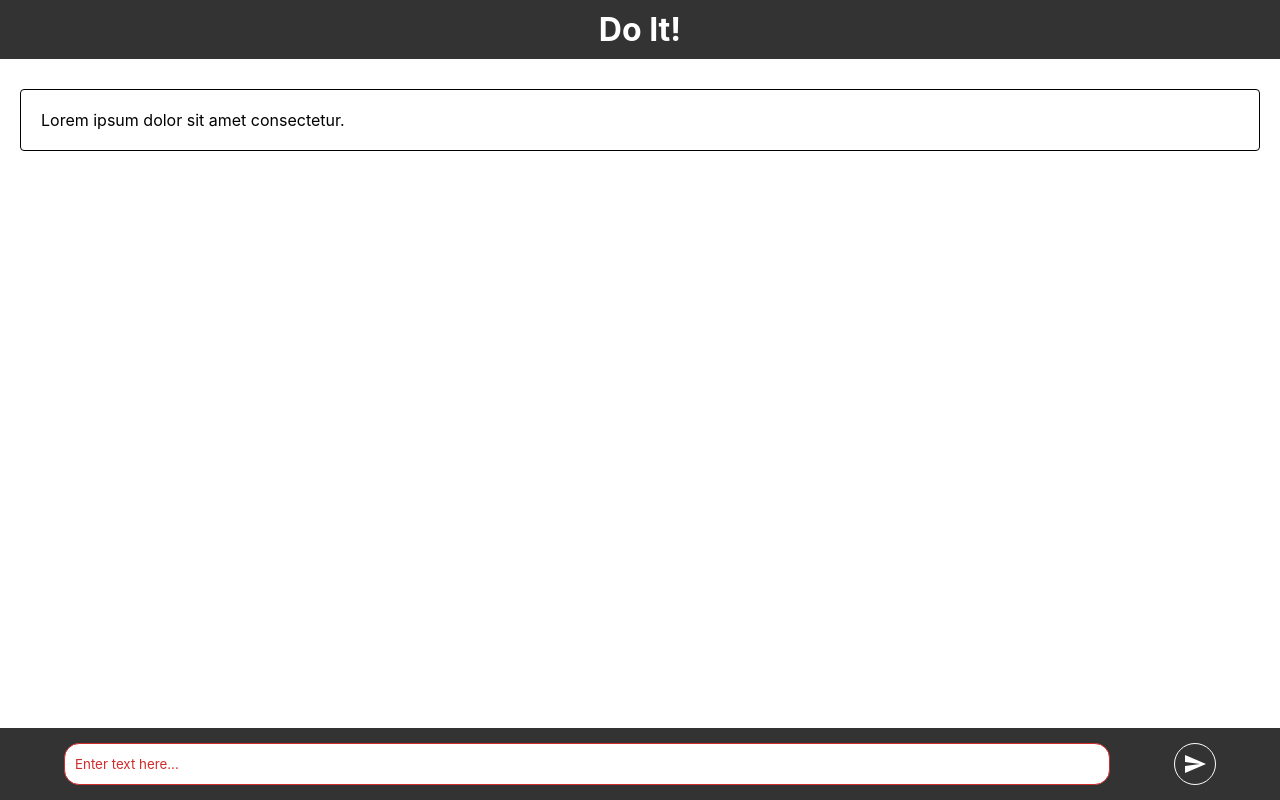
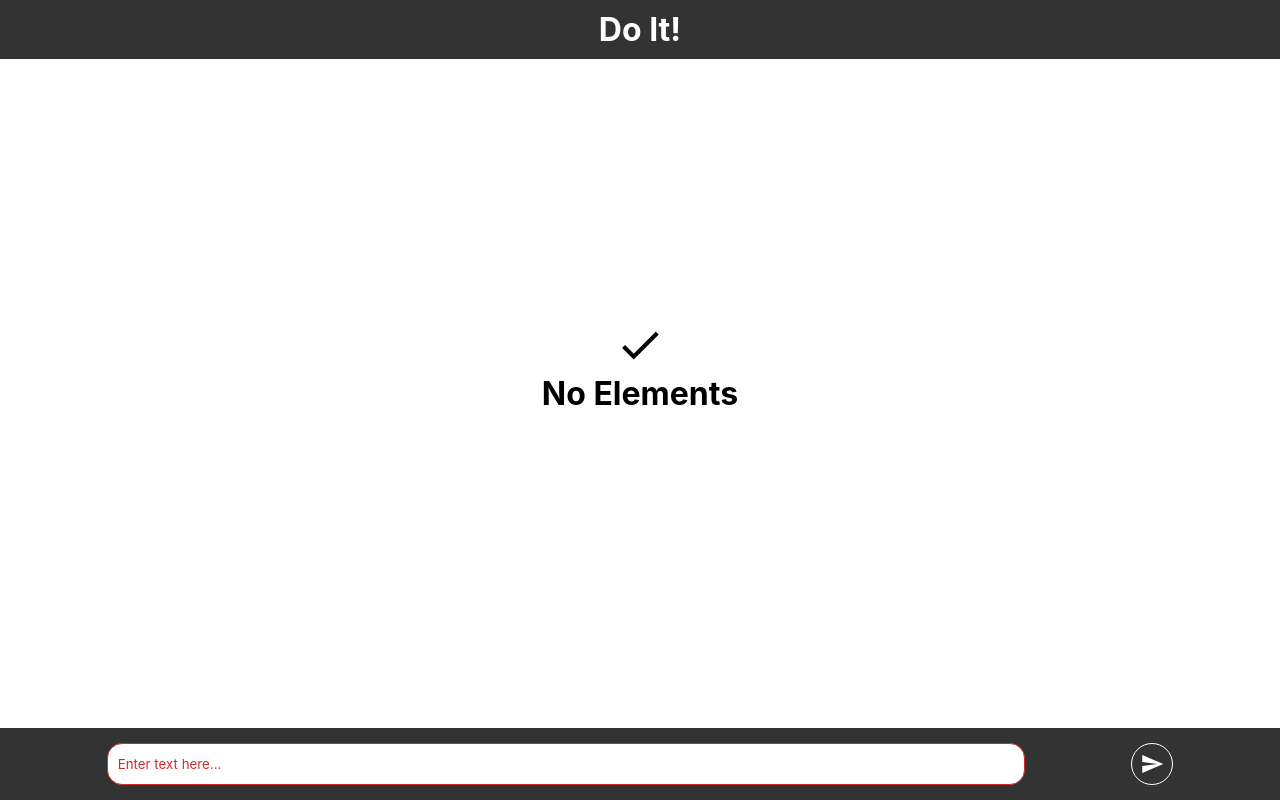
Before and after one commit to piedg/to-do-list-webapp, a plain HTML site: page index.html in a window 1280 px wide. Both pictures are taken after a click on the element "send". Drawn offline with Linux system fonts and the light colour scheme.

Commit message:
javascripts added

```diff
--- a/index.html
+++ b/index.html
@@ -17,20 +17,22 @@
     </div>
 
     <div class="main--container">
+        <div id="task__list-empty">
+            <span class="material-icons">
+                check
+            </span>
+            <h1>No Elements</h1>
+        </div>
         <ul id="task__container">
-            <li id="task">
-                <div class="task--content">
-                    <p class="task--body" id="task__content">Lorem ipsum dolor sit amet consectetur.</p>
-                </div>
-            </li>
         </ul>
-
         <div class="task--create-container">
-            <input class="task--input" id="new__task-input" type="text" placeholder="Enter text here..."></input><span id="new__task-button" class="material-icons task--send">
+            <input class="task--input" id="new__task-input" type="text" placeholder="Enter text here..."></input><span
+                id="new__task-button" class="material-icons icon--task-send">
                 send
             </span>
         </div>
     </div>
+
     <script src="js/script.js"></script>
 
 </body>
--- a/js/script.js
+++ b/js/script.js
@@ -1,25 +1,60 @@
 var newTaskInput = document.getElementById('new__task-input');
 var newTaskButton = document.getElementById('new__task-button');
 var taskContainer = document.getElementById('task__container');
-var taskContent = document.getElementById('task__content');
+var taskListEmpty = document.getElementById('task__list-empty');
 
-newTaskButton.addEventListener('click', e => {
-    e.stopPropagation();
+var task = document.getElementById('task--');
+var taskIconCheck = document.getElementById('task__checked');
+
+var taskNum = 0;
+
+newTaskButton.addEventListener('click', newTask);
+newTaskInput.addEventListener('keydown', e => {
+    if (e.keyCode === 13) {
+        newTask();
+    }
+});
+
+function newTask() {
 
     if (newTaskInput.value.length === 0 || !newTaskInput.value.replace(/\s/g, '').length) {
-        console.log("Inserisci testo");
+        newTaskInput.classList.add('input--error');
 
-        newTaskInput.classList.add('input--error');
     } else {
-
-        taskContainer.innerHTML += '<li id="task">' +
+        //Add task on top of the <ul>
+        taskContainer.insertAdjacentHTML('afterbegin', '<li id="task--' + taskNum + '">' +
             '<div class="task--content">' +
+            '<span class="material-icons icon--task-check" id="task__checked">' +
+            'radio_button_unchecked' +
+            '</span>' +
             '<p class="task--body">' + newTaskInput.value.trim() + '</p>' +
             '</div>' +
-            '</li>';
+            '</li>');
 
         newTaskInput.classList.remove('input--error');
         newTaskInput.value = '';
     }
 
-})
+    taskNum++;
+
+    if (taskContainer.children.length > 0) {
+        taskListEmpty.style.display = 'none';
+    } else {
+        taskListEmpty.style.display = 'block';
+    }
+}
+
+if (taskIconCheck) {
+    taskIconCheck.addEventListener('click', completeTask);
+
+}
+
+function completeTask() {
+    taskIconCheck.innerHTML = 'radio_button_check';
+}
+
+function removeTask() {
+
+    idTask = task + taskNum
+    console.log(idTask)
+}
--- a/style/style.css
+++ b/style/style.css
@@ -5,6 +5,7 @@
 
 body {
     margin: 0;
+    min-height: 100vh;
 }
 
 .app-header {
@@ -20,11 +21,11 @@ body {
 
 .main--container {
     margin: 0;
+    padding-bottom: 50px;
 }
 
 .main--container ul {
     padding: 0;
-    margin: 20px 10px;
 }
 
 .main--container li {
@@ -33,9 +34,11 @@ body {
 }
 
 .task--content {
-    padding: 20px;
+    display: flex;
+    padding: 10px 5px 10px 0px;
     border: 1px solid #000;
     border-radius: 4px;
+    align-items: center;
 }
 
 .task--content .task--body {
@@ -46,7 +49,6 @@ body {
     position: fixed;
     bottom: 0;
     width: 100%;
-
     background-color: #333;
     color: #fff;
     padding: 15px 0px 15px 0px;
@@ -56,12 +58,17 @@ body {
 
 .task--input {
     border: 0;
-    width: 80%;
+    width: 70%;
     padding: 10px;
     border-radius: 15px;
 }
 
-.task--send {
+.icon--task-check {
+    padding: 0px 5px 0px 5px;
+    cursor: pointer;
+}
+
+.icon--task-send {
     align-self: center;
     border: 1px solid #fff;
     border-radius: 25px;
@@ -70,18 +77,42 @@ body {
     user-select: none;
 }
 
-.task--send:active {
+.icon--task-send:active {
     background-color: #000;
 }
 
-.task--send:hover {
+.icon--task-send:hover {
     cursor: pointer;
 }
 
 .input--error {
     border: 1px solid rgb(209, 44, 44);
 }
+
 .input--error::placeholder {
     color: rgb(209, 44, 44);
+}
 
+input,
+textarea,
+button,
+select,
+span,
+a {
+  -webkit-tap-highlight-color: rgba(0,0,0,0);
 }
+
+#task__list-empty {
+    text-align: center;
+    position: absolute;
+    top: 40%;
+    right: 0;
+    left: 0;
+}
+#task__list-empty h1 {
+    margin: 0;
+}
+
+#task__list-empty .material-icons {
+    font-size: 50px;
+}
```
Also changed, not shown: 1 other file.
